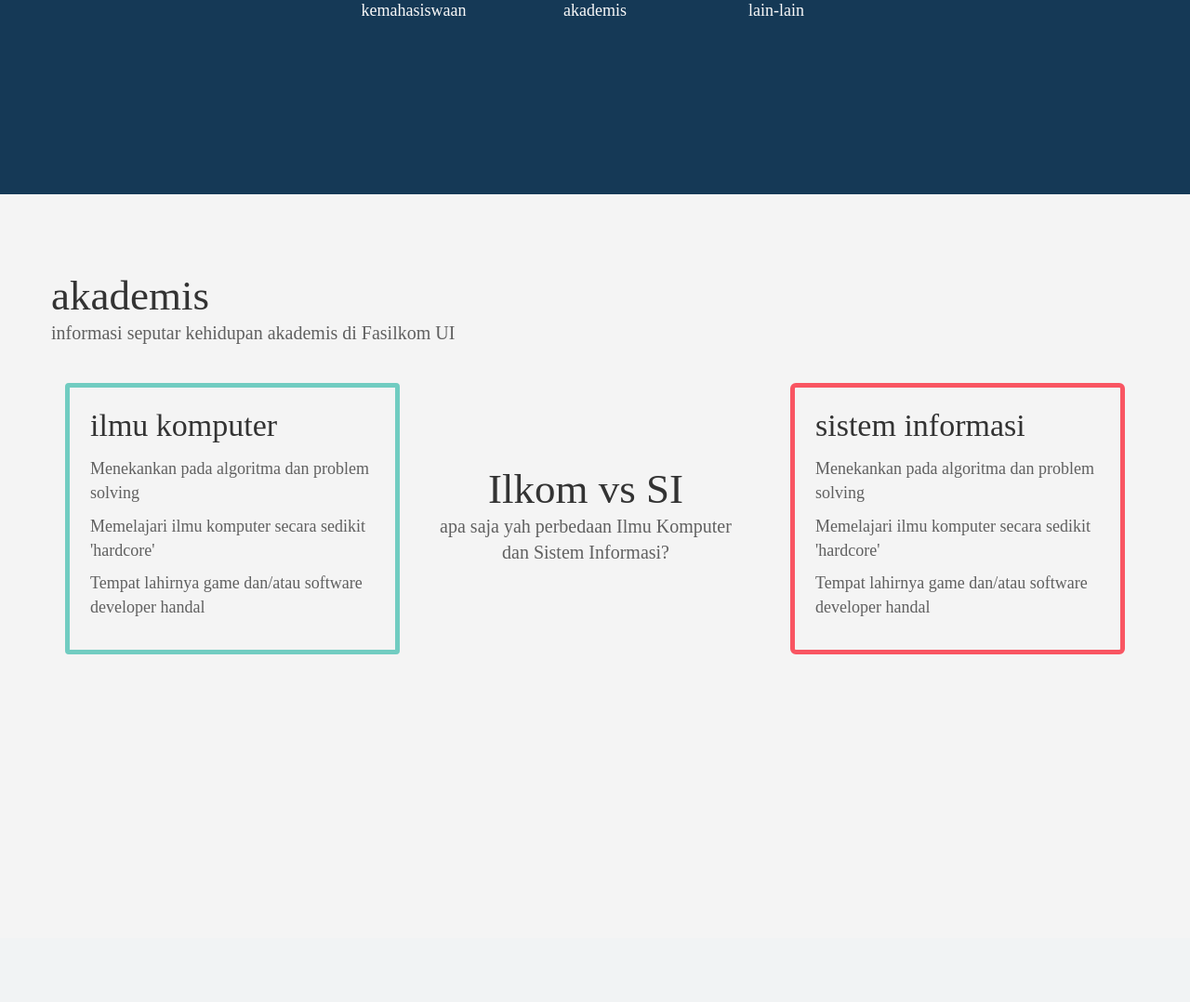
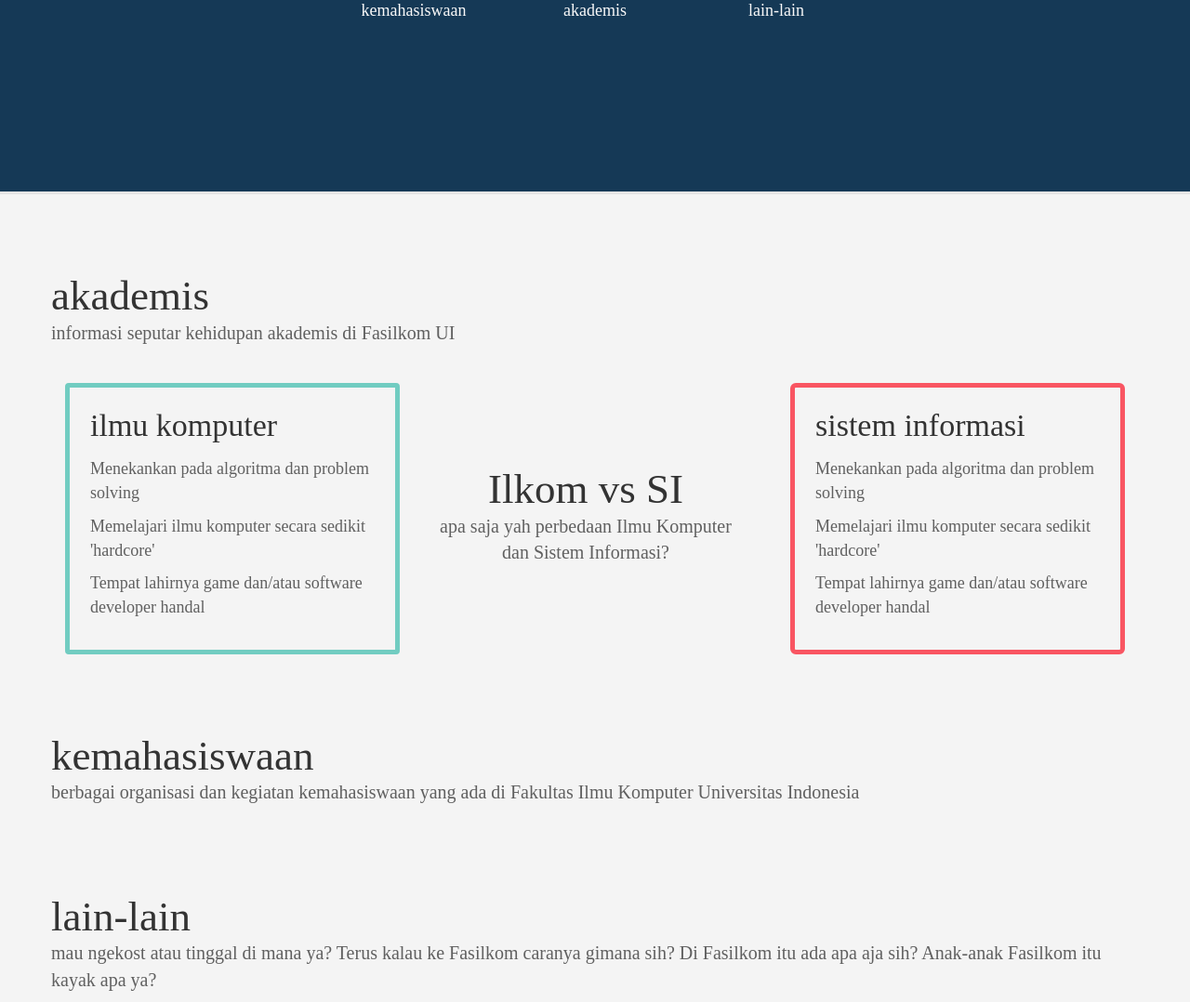
Before and after one commit to grgp/imaba-2016, a PHP site: page / in a window 1280 px wide. Shown: the part 543-1621 px from the top of the page at 93% size. Before the commit the page ends 1247 px from the top, so only its background shows below. Run offline with PHP 8.4, Linux system fonts and the light colour scheme; some libraries are stand-ins or nearby versions.

Commit message:
finally made the scrollTo work, problem in overflow-x in html css

```diff
--- a/css/imaba.css
+++ b/css/imaba.css
@@ -5,12 +5,12 @@
 html, body {
   margin: 0 !important;
   padding: 0 !important;
-  width: 100%;
-  overflow-x: hidden; }
+  width: 100%; }
 
 body {
   background-color: #f4f4f4;
-  font-family: 'Josefin Sans'; }
+  font-family: 'Josefin Sans';
+  overflow-x: hidden; }
 
 ul, li {
   padding: 0; }
@@ -24,7 +24,8 @@ h1 {
   background-color: #153956;
   color: #f9f9f9;
   text-align: center;
-  height: 94vh; }
+  height: 94vh;
+  border-bottom: 3px solid #e4e4e4; }
   .splash p {
     font-size: 21px;
     font-weight: 400; }
@@ -59,38 +60,36 @@ h1 {
   visibility: hidden;
   transition: all 0.3s;
   background-color: #ffffff;
-  border-bottom: 0px solid #f2be2a; }
+  border-bottom: 3px solid #e4e4e4; }
   .navbar-color .navbar-brand {
     color: #505050; }
 
-.academic {
-  height: 100vh; }
-  .academic .row {
+#academic .row {
   margin-top: 65px; }
-  .academic h2 {
+#academic h2 {
   font-size: 45px;
   margin-bottom: 0; }
-  .academic h3 {
+#academic h3 {
   font-size: 34px;
   margin: 0; }
-  .academic p {
+#academic p {
   font-size: 20px;
   color: #606060; }
-  .academic .row-cont {
+#academic .row-cont {
   margin-top: 30px; }
-    .academic .row-cont h3 {
+  #academic .row-cont h3 {
     margin-bottom: 16px; }
-    .academic .row-cont p {
+  #academic .row-cont p {
     font-size: 18px; }
-  .academic .text-center {
+#academic .text-center {
   padding: 70px 45px 0 25px; }
-    .academic .text-center p {
+  #academic .text-center p {
     font-size: 20px; }
-  .academic .roundedbox-l {
+#academic .roundedbox-l {
   border: 5px solid #71ccc1;
   border-radius: 4px;
   padding: 22px; }
-  .academic .roundedbox-r {
+#academic .roundedbox-r {
   border: 5px solid #f95562;
   border-radius: 6px;
   padding: 22px; }
--- a/index.html
+++ b/index.html
@@ -3,10 +3,6 @@
 		<title>iMaba</title>
 		<meta charset="utf-8">
 		<meta name="viewport" content="width=device-width, initial-scale=1">
-
-		<script src="js/bootstrap.min.js"></script>
-		<script src="js/jquery-2.1.4.js"></script>
-		<script src="js/chheader.js"></script>
 
 		<link rel="stylesheet" href="css/bootstrap.css">
 		<link rel="stylesheet" href="css/imaba.css">
@@ -24,7 +20,7 @@
           <a class="navbar-brand" href="#">iMaba</a>
         </div>
         <ul class="nav navbar-nav navbar-right">
-        	<li><a href=""><img src="img/headicons-05.png" alt=""></a></li>
+        	<li><a><img src="img/headicons-05.png" alt=""></a></li>
         	<li><a href=""><img src="img/headicons-06.png" alt=""></a></li>
         	<li><a href=""><img src="img/headicons-07.png" alt=""></a></li>
           <!-- <li><a href="../navbar/">Default</a></li>
@@ -41,14 +37,14 @@
 						<h1>iMaba</h1>
 						<p class="">Hi there new CS Students! Want to know more about the <br>Faculty of Computer Science University of Indonesia?</p>
 						<div class="row">
-							<div class="col-xs-4"><a href="">
+							<div class="col-xs-4">
 								<img src="img/mainicons-05.png" alt="">
 								<h4>kemahasiswaan</h4>
-							</a></div>
-							<div class="col-xs-4"><a href="">
+							</div>
+							<div class="col-xs-4" id="btn-academic">
 								<img src="img/mainicons-06.png" alt="">
 								<h4>akademis</h4>
-							</a></div>
+							</div>
 							<div class="col-xs-4"><a href="">
 								<img src="img/mainicons-07.png" alt="">
 								<h4>lain-lain</h4>
@@ -59,13 +55,13 @@
 			</div>
 			<span id="dummy-trigger">
 		</section>
-		<section class="academic">
-			<div class="container">
+		<section>
+			<div class="container" id="academic">
 				<div class="row">
-					<hblock>
+					<div class="hblock">
 						<h2>akademis</h2>
 						<p>informasi seputar kehidupan akademis di Fasilkom UI</p>
-					</hblock>
+					</div>
 				</div>
 				<div class="row row-cont">
 					<div class="col-md-4">
@@ -89,11 +85,28 @@
 						</div>
 					</div>
 				</div>
+				<div class="row">
+					<div class="hblock">
+						<h2>kemahasiswaan</h2>
+						<p>berbagai organisasi dan kegiatan kemahasiswaan yang ada di Fakultas Ilmu Komputer Universitas Indonesia</p>
+					</div>
+				</div>
+				<div class="row">
+					<div class="hblock">
+						<h2>lain-lain</h2>
+						<p>mau ngekost atau tinggal di mana ya? Terus kalau ke Fasilkom caranya gimana sih? Di Fasilkom itu ada apa aja sih? Anak-anak Fasilkom itu kayak apa ya?</p>
+					</div>
+				</div>
 			</div>
 		</section>
+
+
 
 	</body>
 
 	<footer>
+		<script src="js/bootstrap.min.js"></script>
+		<script src="js/jquery-2.1.4.js"></script>
+		<script src="js/scripts.js"></script>
 	</footer>
 </html>
--- a/js/chheader.js
+++ b/js/scripts.js
@@ -1,4 +1,11 @@
+// header transition in on scroll
 $(document).ready(function(){
+  $("#btn-academic").click(function() {
+    $('html, body').animate({
+        scrollTop: $("#academic").offset().top
+    }, 700);
+  });
+
   var scroll_start = 0;
   var startchange = $('#dummy-trigger');
   var offset = startchange.offset();
@@ -16,3 +23,5 @@ $(document).ready(function(){
     });
   }
 });
+
+// scroll to element
--- a/sass/imaba/content.scss
+++ b/sass/imaba/content.scss
@@ -1,6 +1,4 @@
-.academic {
-	height: 100vh;
-
+#academic {
 	.row {
 		margin-top: 65px;
 	}
--- a/sass/imaba/main.scss
+++ b/sass/imaba/main.scss
@@ -2,12 +2,12 @@ html, body {
   margin: 0 !important;
   padding: 0 !important;
   width: 100%;
-  overflow-x: hidden;
 }
 
 body {
 	background-color: $offwhite;
 	font-family: 'Josefin Sans';
+	overflow-x: hidden;
 }
 
 ul, li {
--- a/sass/imaba/navbar.scss
+++ b/sass/imaba/navbar.scss
@@ -1,9 +1,9 @@
 .navbar {
+	transition: all 0.3s;
+
 	a {
 		padding-left: 0;
 	}
-
-	transition: all 0.3s;
 
 	.navbar-brand {
 		font-family: Lato;
@@ -29,7 +29,7 @@
 	visibility: hidden;
 	transition: all 0.3s;
 	background-color: $purewhite;
-	border-bottom: 0px solid $floridaorange;
+	border-bottom: 3px solid $lightergray;
 
 	.navbar-brand {
 		color: $offblack;
--- a/sass/imaba/splash.scss
+++ b/sass/imaba/splash.scss
@@ -3,6 +3,7 @@
 	color: $classicwhite;
 	text-align: center;
 	height: 94vh;
+	border-bottom: 3px solid $lightergray;
 
 	p {
 		font-size: 21px;
--- a/sass/imaba/variables.scss
+++ b/sass/imaba/variables.scss
@@ -12,6 +12,7 @@ $reefcyan: #71ccc1;
 $purewhite: #ffffff;
 $classicwhite: #f9f9f9;
 $offwhite: #f4f4f4;
+$lightergray: #e4e4e4;
 $darkgray: #606060;
 $offblack: #505050;
 
```
Also changed, not shown: 1 other file. Lines whose indentation alone changed are shown as unchanged.
